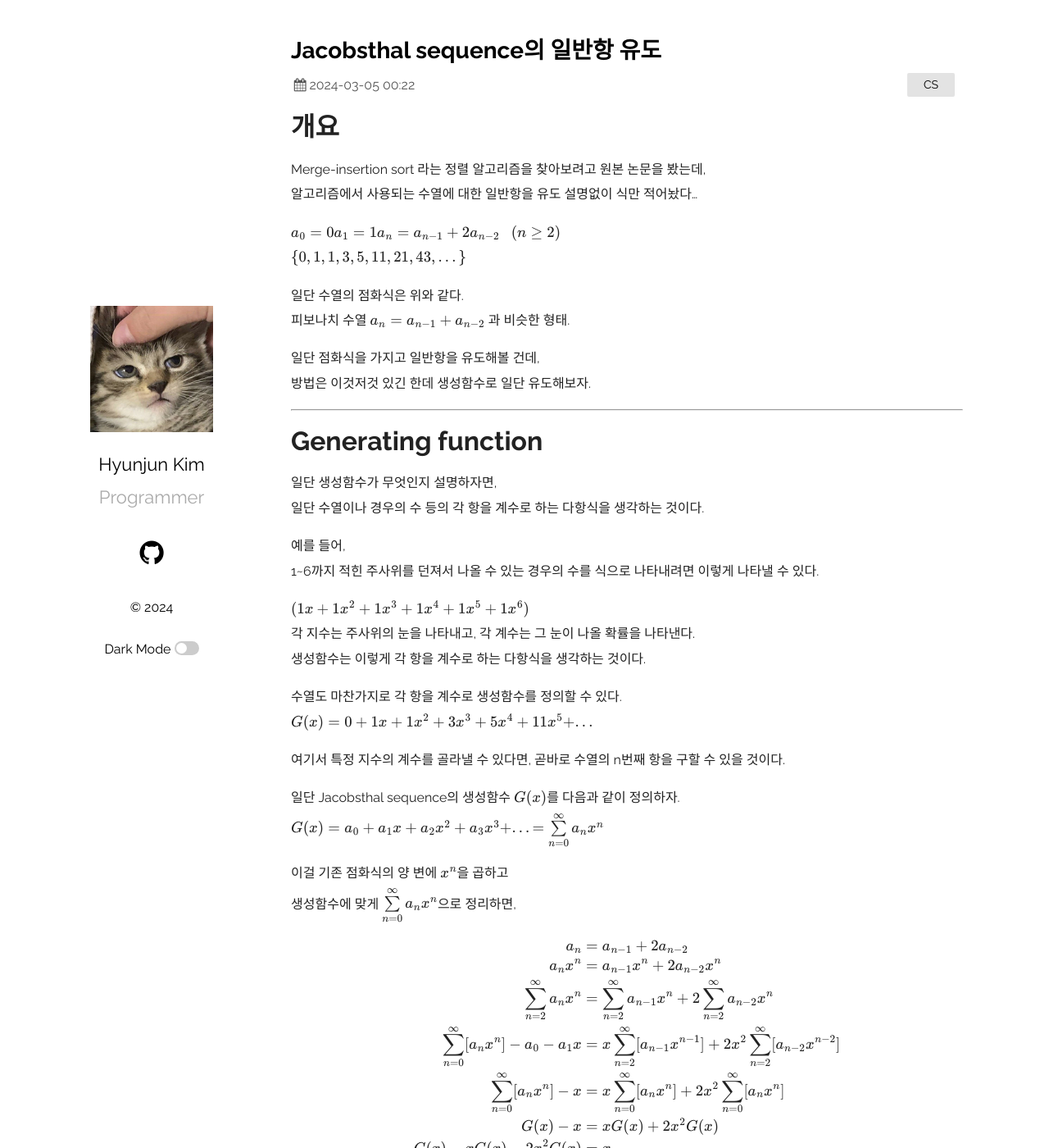
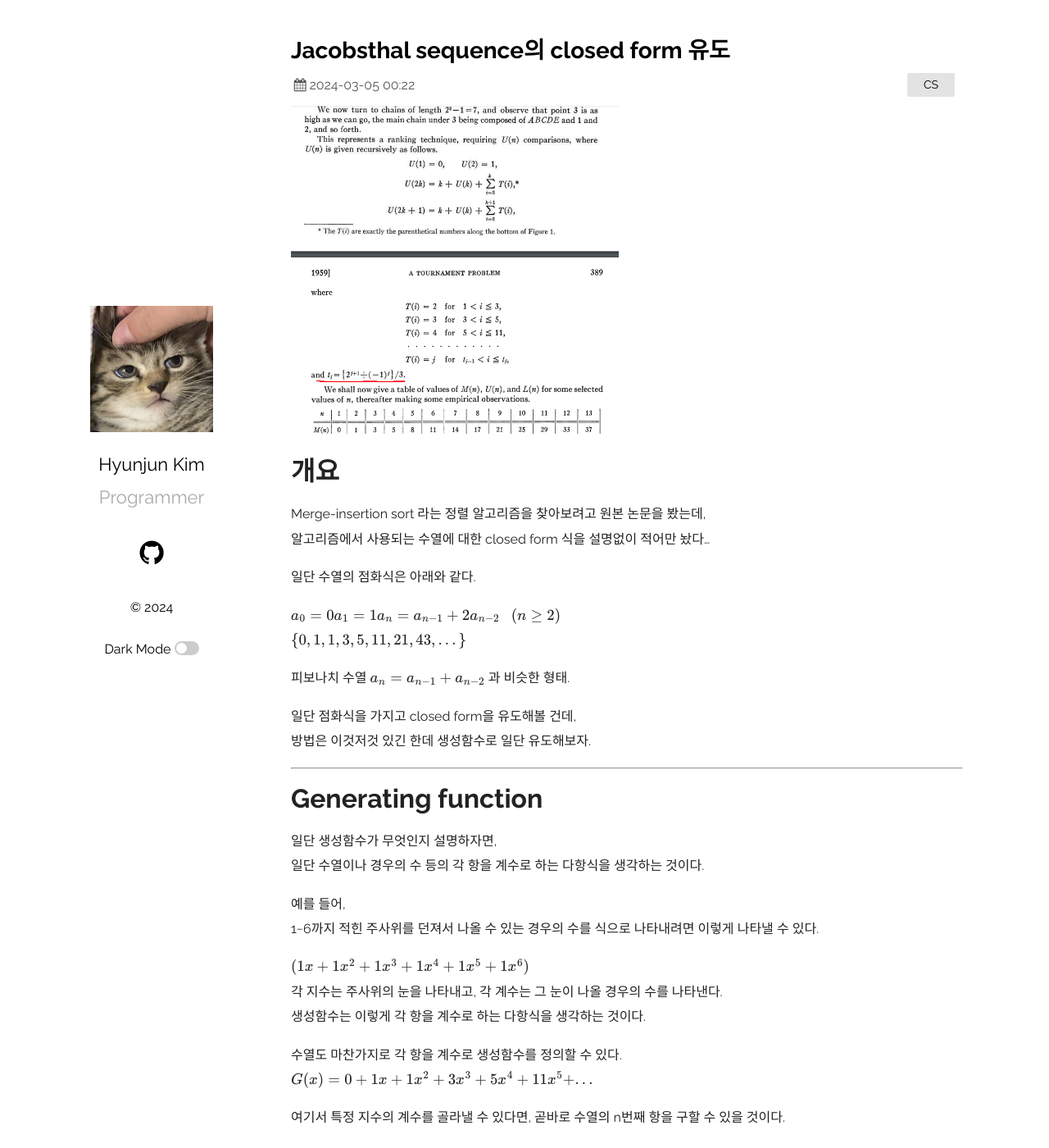
Before and after one commit to Ria9993/Ria9993.github.io, a Jekyll site: the page built from _posts/2024-03-05-Jacobsthal-sequence.md, in a window 1280 px wide and 1400 px high. Shown: the whole window at 82% size. Built offline with Jekyll 4.4.1, drawn with Linux system fonts in a browser that asks for light colours; formulas are drawn with MathJax 3; comment, search, counter and statistics services are not loaded; some of the changed text lies outside the part shown.

Commit message:
Fix image

```diff
--- a/_posts/2024-03-05-Jacobsthal-sequence.md
+++ b/_posts/2024-03-05-Jacobsthal-sequence.md
@@ -1,15 +1,18 @@
 ---
 layout: post
-title:  "Jacobsthal sequence의 일반항 유도"
+title:  "Jacobsthal sequence의 closed form 유도"
 date:   2024-03-05 00:22:30 +0900
 categories: CS
 comments: true
 use_math: true
 ---
+<img src="/assets/images/20240305.png" width="400" height="400">
 
 # 개요
 Merge-insertion sort 라는 정렬 알고리즘을 찾아보려고 원본 논문을 봤는데,
-알고리즘에서 사용되는 수열에 대한 일반항을 유도 설명없이 식만 적어놨다...
+알고리즘에서 사용되는 수열에 대한 closed form 식을 설명없이 적어만 놨다...
+
+일단 수열의 점화식은 아래와 같다.
 
 $$ a_0 = 0 \\
 a_1 = 1 \\
@@ -17,10 +20,9 @@ a_n = a_{n-1} + 2a_{n-2} \ \ \  (n \geq 2)
 $$
 $$ \{ 0, 1, 1, 3, 5, 11, 21, 43, ... \} $$
 
-일단 수열의 점화식은 위와 같다.
 피보나치 수열 $ \{ a_n = a_{n-1} + a_{n-2} \} $ 과 비슷한 형태.
 
-일단 점화식을 가지고 일반항을 유도해볼 건데,
+일단 점화식을 가지고 closed form을 유도해볼 건데,
 방법은 이것저것 있긴 한데 생성함수로 일단 유도해보자.
 
 ***
@@ -32,7 +34,7 @@ $$ \{ 0, 1, 1, 3, 5, 11, 21, 43, ... \} $$
 1~6까지 적힌 주사위를 던져서 나올 수 있는 경우의 수를 식으로 나타내려면 이렇게 나타낼 수 있다.
 
 $$ (1x + 1x^2 + 1x^3 + 1x^4 + 1x^5 + 1x^6) $$
-각 지수는 주사위의 눈을 나타내고, 각 계수는 그 눈이 나올 확률을 나타낸다.
+각 지수는 주사위의 눈을 나타내고, 각 계수는 그 눈이 나올 경우의 수를 나타낸다.
 생성함수는 이렇게 각 항을 계수로 하는 다항식을 생각하는 것이다.
 
 수열도 마찬가지로 각 항을 계수로 생성함수를 정의할 수 있다.
@@ -132,4 +134,4 @@ $x^n$는 필요없음.
 $$
 a_n = \frac{2^n - (-1)^n}{3}
 $$
-최종적으로 구한 Jacobsthal sequence의 일반항은 위와 같다.
+최종적으로 구한 Jacobsthal sequence의 closed form 식은 위와 같다.
```
Also changed, not shown: assets/images/20240305.png (added).
